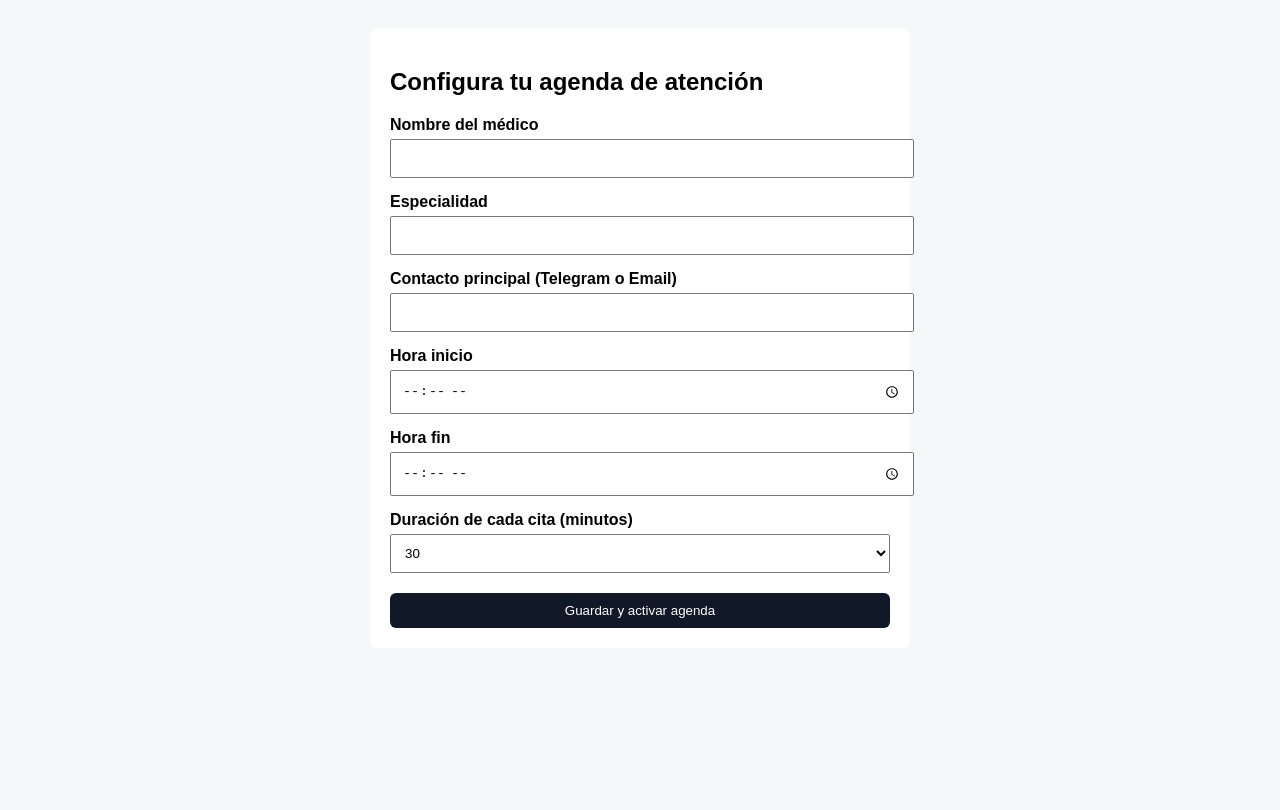
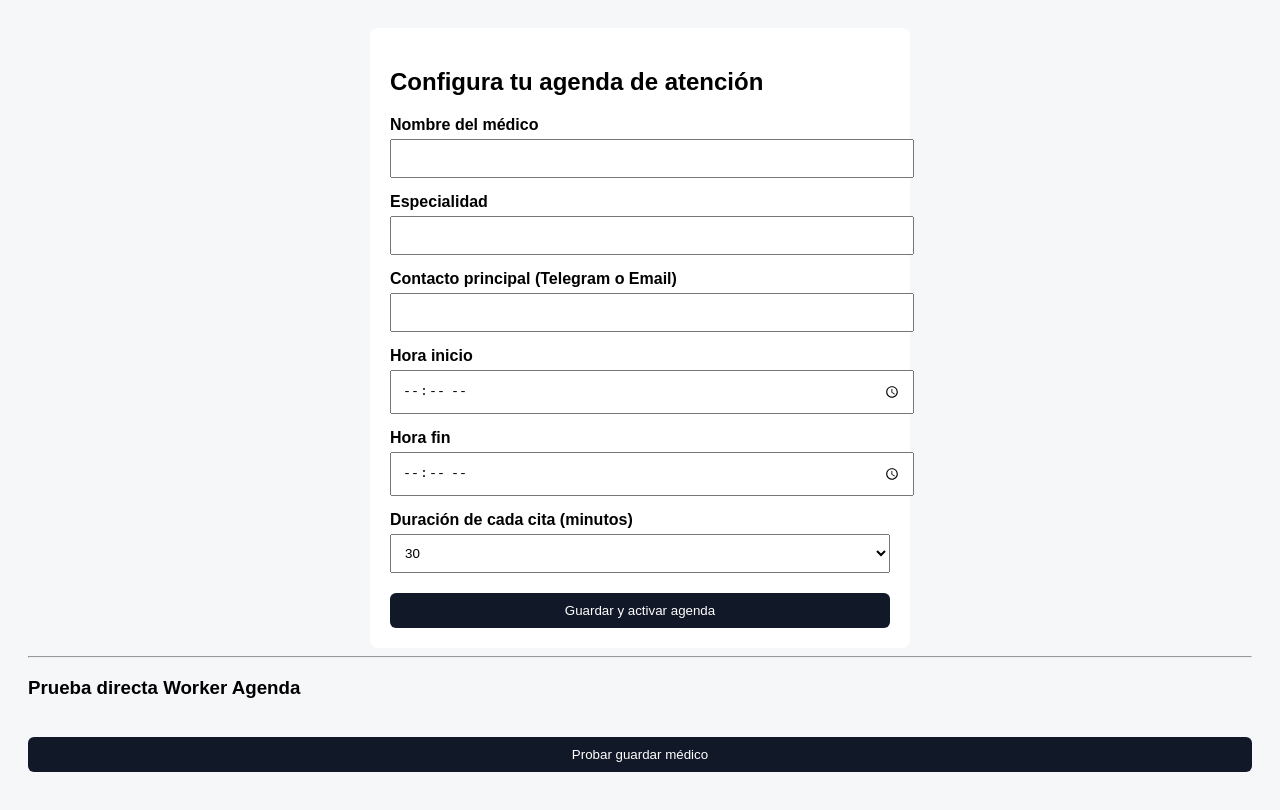
Before and after one commit to jrgarcia71/nocodia-agenda, a website: page index.html in a window 1280 px wide. Drawn offline with nearby package versions, Linux system fonts and the light colour scheme.

Commit message:
Update index.html

```diff
--- a/index.html
+++ b/index.html
@@ -129,3 +129,30 @@
   </script>
 </body>
 </html>
+<hr />
+<h3>Prueba directa Worker Agenda</h3>
+
+<button onclick="probarWorker()">Probar guardar médico</button>
+
+<pre id="resultado-worker"></pre>
+
+<script>
+  async function probarWorker() {
+    const res = await fetch(
+      "https://nocodia-agenda-worker.TU_SUBDOMINIO.workers.dev/configurar-agenda",
+      {
+        method: "POST",
+        headers: { "Content-Type": "application/json" },
+        body: JSON.stringify({
+          nombre: "Dr. Jose Garcia",
+          especialidad: "Imagenología",
+          contacto: "@drjosegarcia"
+        })
+      }
+    );
+
+    const data = await res.json();
+    document.getElementById("resultado-worker").textContent =
+      JSON.stringify(data, null, 2);
+  }
+</script>
```
